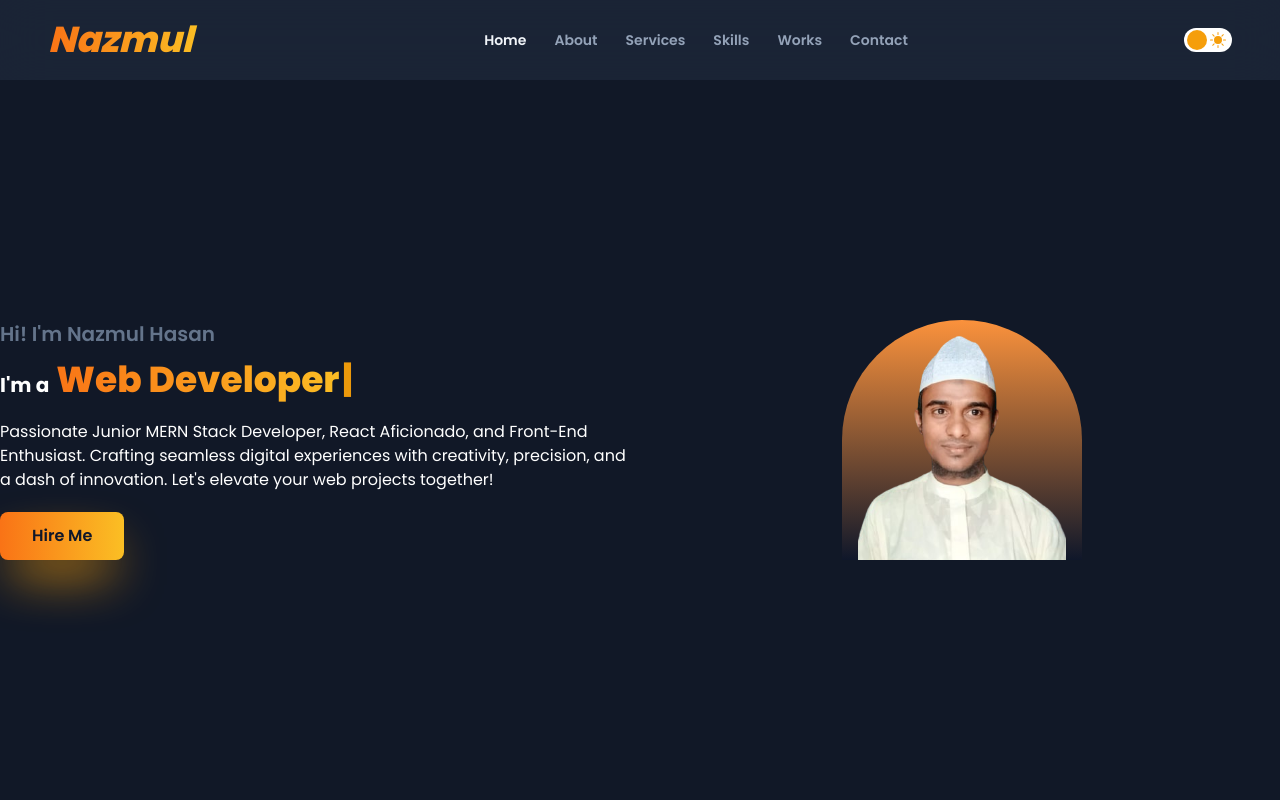
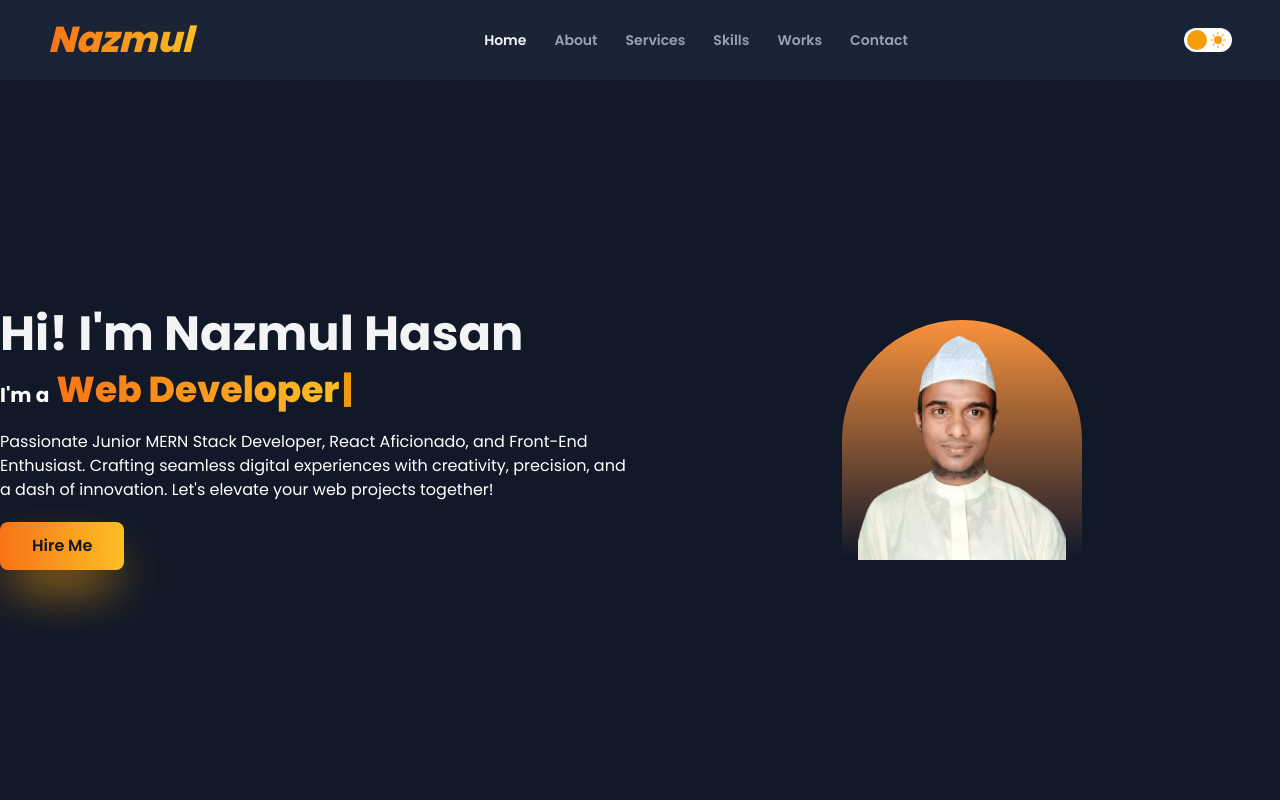
Before and after one commit to Nazmul1582/my-portfolio, a React (Vite) app: page / in a window 1280 px wide. Shown: the top 800 px of the page. Built offline with nearby package versions, Linux system fonts and the light colour scheme.

Commit message:
changed my name's fontsize of Intro section and added linedin profile in footer

```diff
--- a/src/components/Footer.jsx
+++ b/src/components/Footer.jsx
@@ -3,6 +3,7 @@ import {
   FaGithub,
   FaEnvelope,
   FaFacebookMessenger,
+  FaLinkedin,
 } from "react-icons/fa";
 
 const Footer = () => {
@@ -20,13 +21,18 @@ const Footer = () => {
             </div>
             <div className="flex gap-5 text-xl">
               <div className="footer-icon">
-                <a target="_blank" rel="noreferrer" href="https://www.facebook.com/nazmulhasan1582">
-                  <FaFacebook />
+                <a target="_blank" rel="noreferrer" href="https://www.linkedin.com/in/nazmul1582">
+                  <FaLinkedin />
                 </a>
               </div>
               <div className="footer-icon">
                 <a target="_blank" rel="noreferrer" href="https://github.com/nazmul1582">
                   <FaGithub />
+                </a>
+              </div>
+              <div className="footer-icon">
+                <a target="_blank" rel="noreferrer" href="https://www.facebook.com/nazmulhasan1582">
+                  <FaFacebook />
                 </a>
               </div>
               <div className="footer-icon">
--- a/src/components/Intro.jsx
+++ b/src/components/Intro.jsx
@@ -6,7 +6,7 @@ const Intro = () => {
     <div id="home" className="container mx-auto mt-20">
       <div className="min-h-screen flex items-center justify-center flex-col md:flex-row gap-20 md:gap-2 py-20 md:pt-0 scroll-m-28">
         <div className="sm:flex-1  dark:text-white">
-          <h3 className="text-xl font-semibold text-slate-500">
+          <h3 className="text-5xl font-bold text-black dark:text-gray-100">
             Hi! I&apos;m Nazmul Hasan
           </h3>
           <h2 className="text-xl font-bold mt-3">
```
